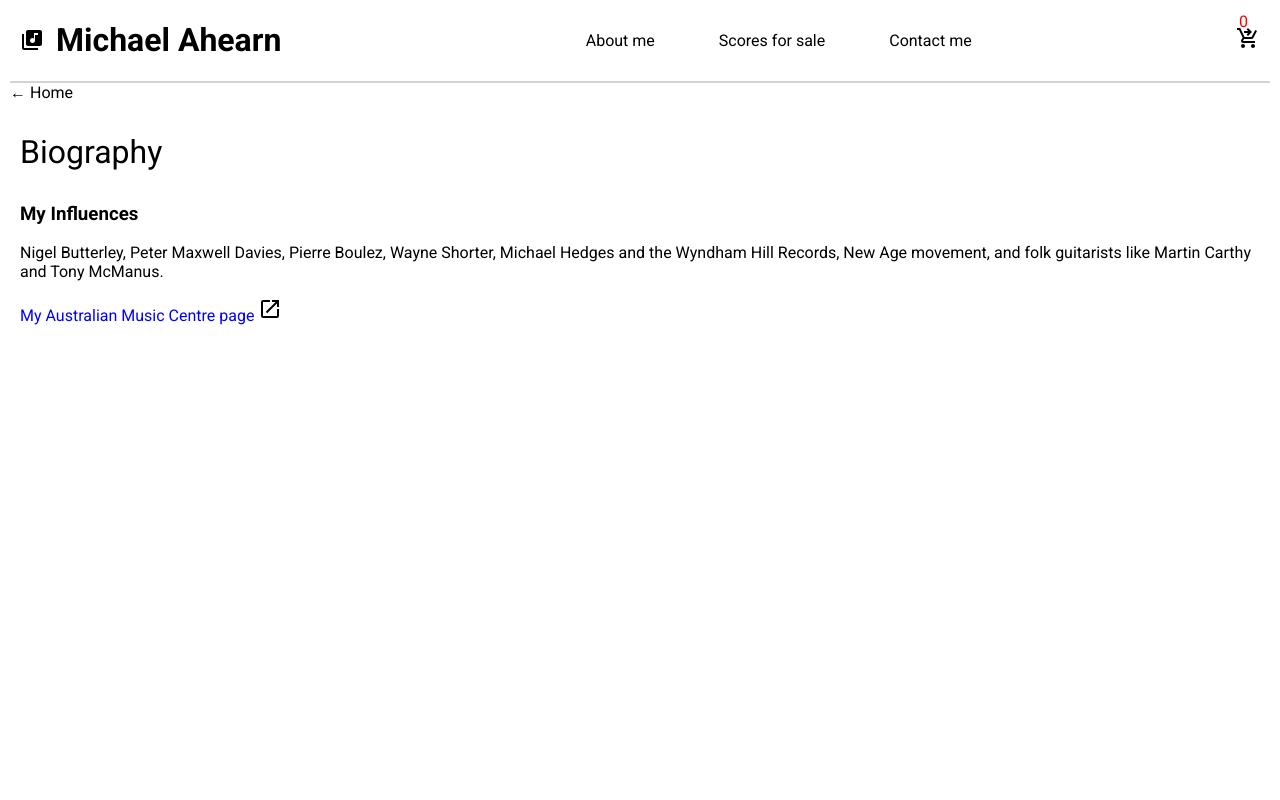
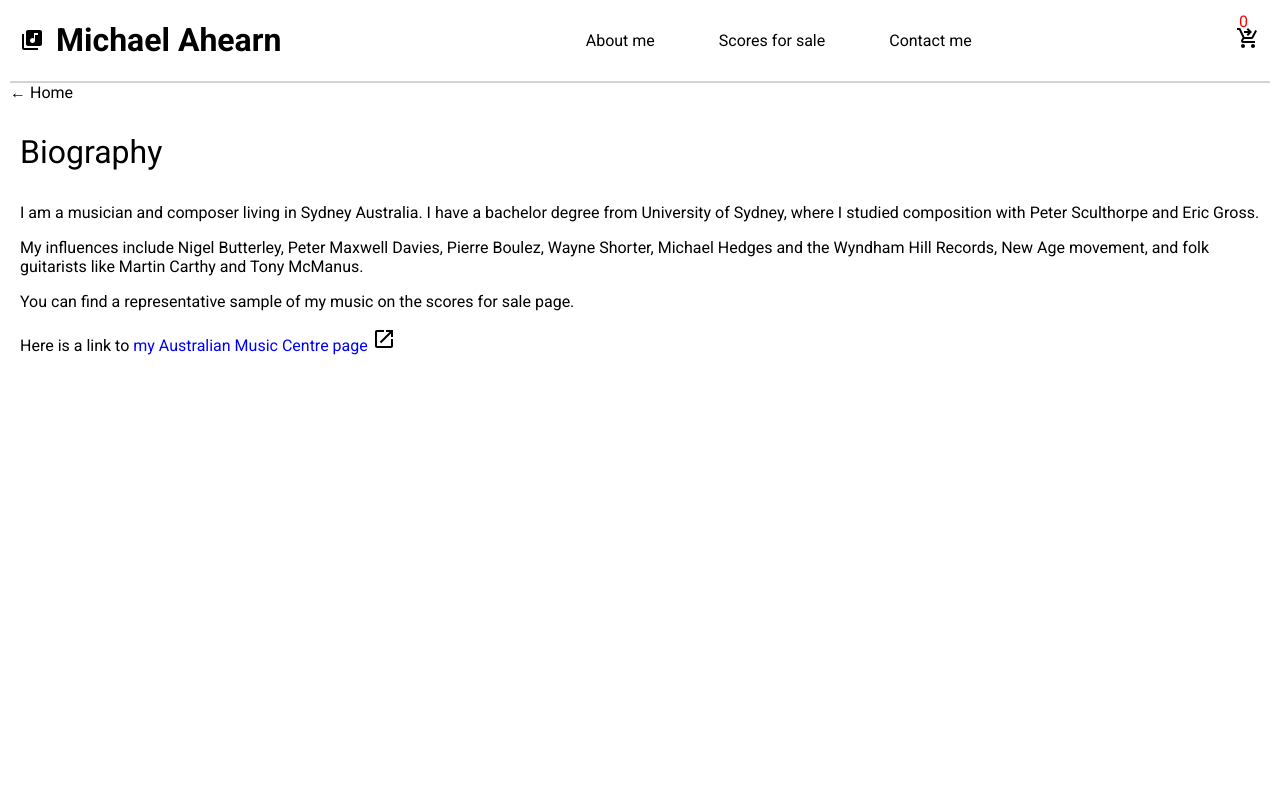
Before and after one commit to mahearn/michaels-music-next, a Next.js app: page /biography in a window 1280 px wide. Shown: the top 800 px of the page. Built offline with nearby package versions, Linux system fonts and the light colour scheme.

Commit message:
small changes

```diff
--- a/components/product-card.js
+++ b/components/product-card.js
@@ -79,6 +79,7 @@ const ProductCard = ({ data, handleOpen, addToCart }) => {
             sx={{ width: 300 }}
             image={images[0]}
             alt={product.name}
+            onClick={onClickSample}
           />
         )}
       </Box>
--- a/pages/biography.js
+++ b/pages/biography.js
@@ -6,22 +6,34 @@ const Biography = () => {
     <div className={styles.container}>
       <h2 className={styles.title}>Biography</h2>
       <div>
-        <h3>My Influences</h3>
         <p>
-          Nigel Butterley, Peter Maxwell Davies, Pierre Boulez, Wayne Shorter,
-          Michael Hedges and the Wyndham Hill Records, New Age movement, and
-          folk guitarists like Martin Carthy and Tony McManus.
+          I am a musician and composer living in Sydney Australia. I have a
+          bachelor degree from University of Sydney, where I studied composition
+          with Peter Sculthorpe and Eric Gross.
         </p>
-      </div>
+        <p>
+          My influences include Nigel Butterley, Peter Maxwell Davies, Pierre
+          Boulez, Wayne Shorter, Michael Hedges and the Wyndham Hill Records,
+          New Age movement, and folk guitarists like Martin Carthy and Tony
+          McManus.
+        </p>
+        <p>
+          You can find a representative sample of my music on the scores for
+          sale page.
+        </p>
+        <p>
+          Here is a link to{' '}
           <a
             href='https://www.australianmusiccentre.com.au/artist/ahearn-michael'
             target='_blank'
             rel='noreferrer'
             className={styles.externalLink}
           >
-        My Australian Music Centre page
+            my Australian Music Centre page
           </a>{' '}
           <LaunchIcon />
+        </p>
+      </div>
     </div>
   );
 };
```
Lines whose indentation alone changed are shown as unchanged.
